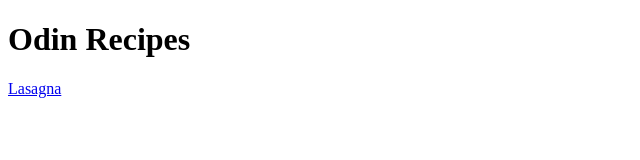
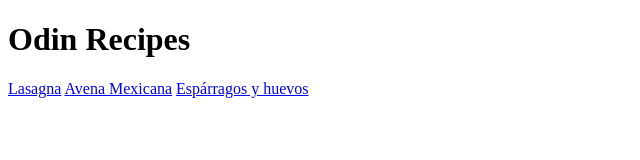
Before and after one commit to advn-g/odin-recipes, a plain HTML site: page index.html in a window 1280 px wide. Shown: the whole page, without its empty margins (0-640 px from the left). Drawn offline with Linux system fonts and the light colour scheme.

Commit message:
Corregidos los links  a las recetas en index

```diff
--- a/index.html
+++ b/index.html
@@ -9,5 +9,7 @@
 
     <h1>Odin Recipes</h1>
     <a href="./recipes/lasagna.html">Lasagna</a>
+    <a href="./recipes/avena_mexicana.html">Avena Mexicana</a>
+    <a href="./recipes/esparragos_y_huevos.html">Espárragos y huevos</a>
 </body>
 </html>
```
